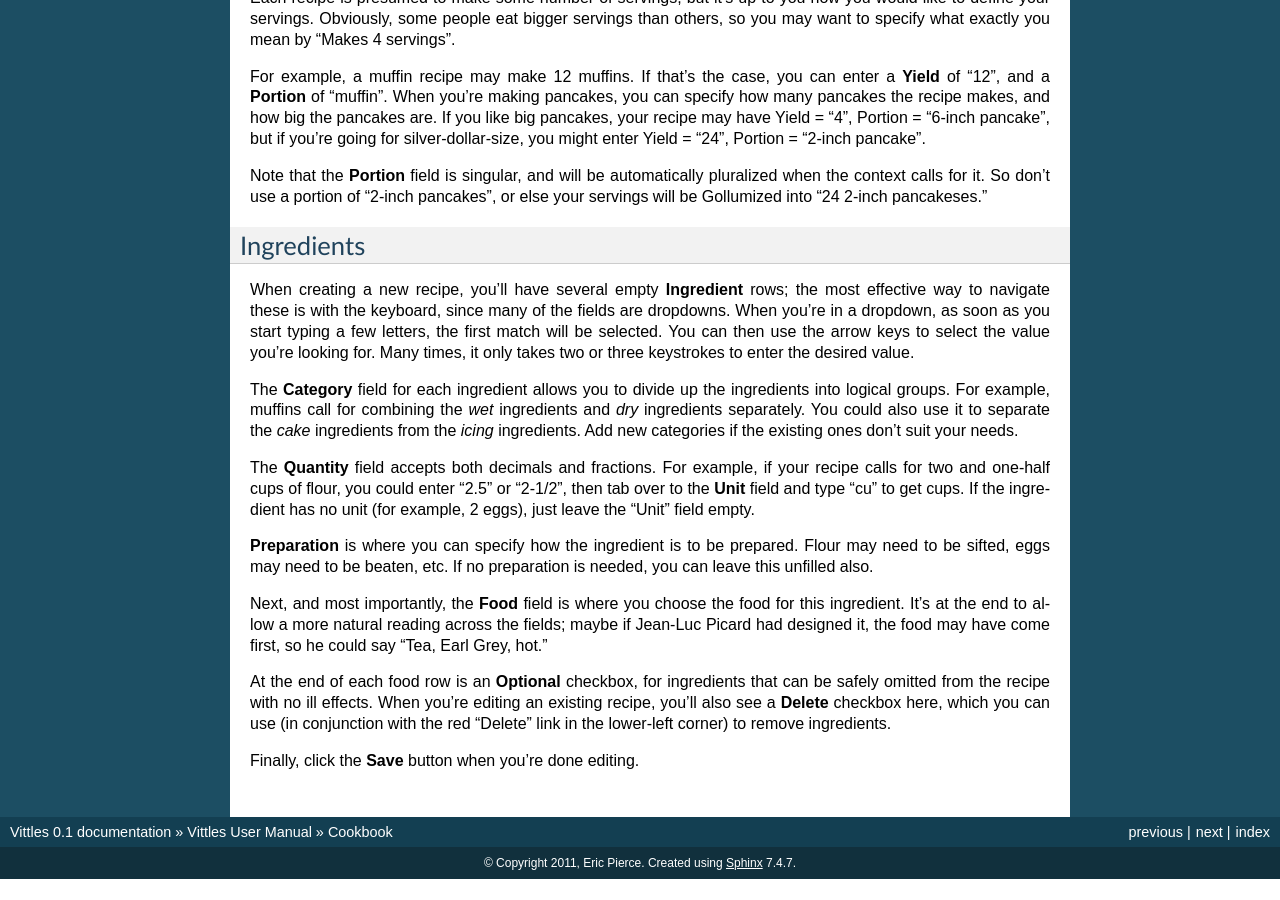
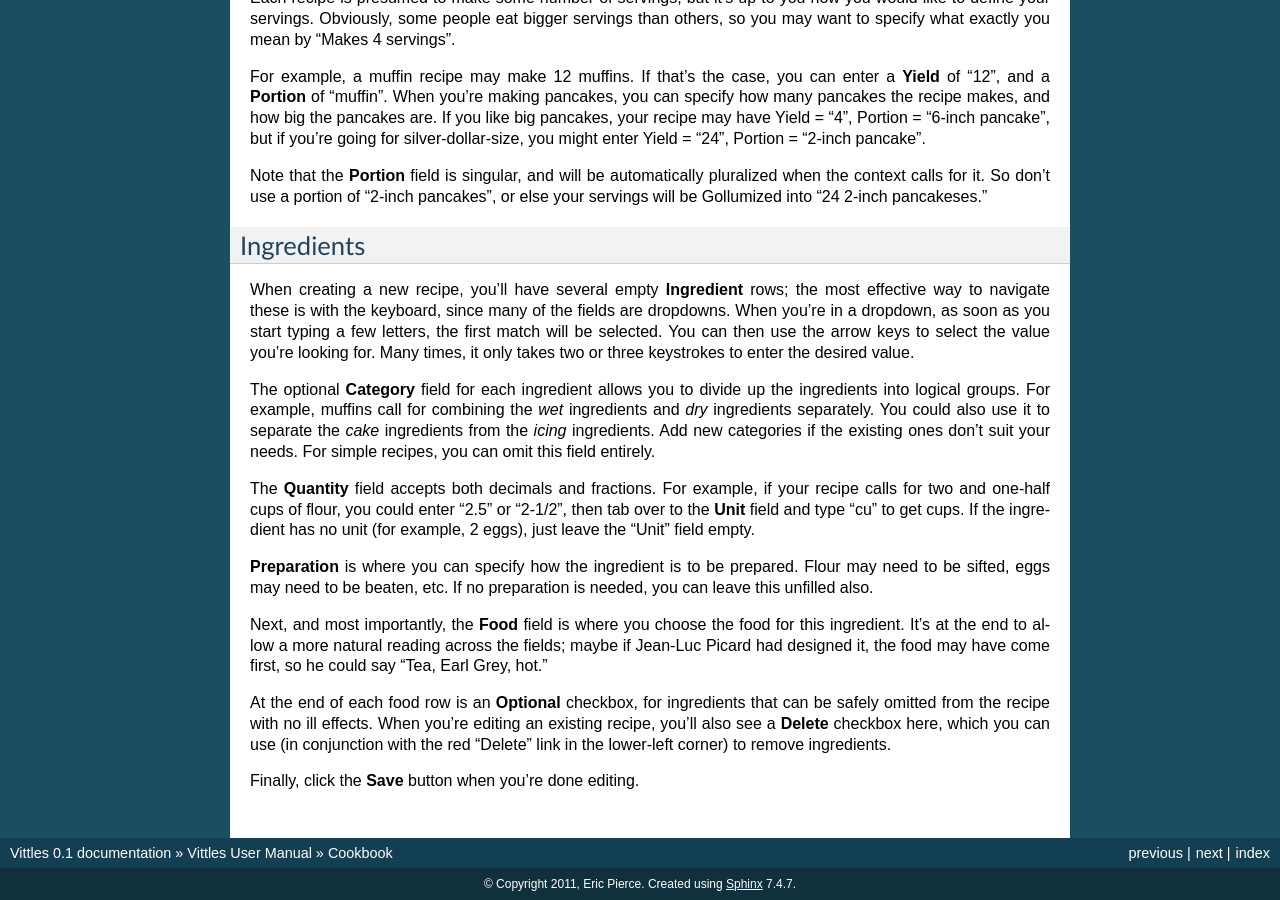
Before and after one commit to wapcaplet/vittles, a Sphinx documentation site: the page built from docs/source/user_manual/cookbook.rst, in a window 1280 px wide and 900 px high, scrolled down 1317 px. Built offline with Sphinx 7.4.7, drawn with Linux system fonts in a browser that asks for light colours; before the commit the page ends 2196 px from its top, so only the background shows below that.

Commit message:
Documentation tweaks

```diff
--- a/docs/source/user_manual/cookbook.rst
+++ b/docs/source/user_manual/cookbook.rst
@@ -67,11 +67,12 @@ few letters, the first match will be selected. You can then use the arrow keys
 to select the value you're looking for. Many times, it only takes two or three
 keystrokes to enter the desired value.
 
-The **Category** field for each ingredient allows you to divide up the ingredients
-into logical groups. For example, muffins call for combining the *wet*
-ingredients and *dry* ingredients separately. You could also use it to separate
-the *cake* ingredients from the *icing* ingredients. Add new categories if the
-existing ones don't suit your needs.
+The optional **Category** field for each ingredient allows you to divide up the
+ingredients into logical groups. For example, muffins call for combining the
+*wet* ingredients and *dry* ingredients separately. You could also use it to
+separate the *cake* ingredients from the *icing* ingredients. Add new categories
+if the existing ones don't suit your needs. For simple recipes, you can omit
+this field entirely.
 
 The **Quantity** field accepts both decimals and fractions. For example, if your
 recipe calls for two and one-half cups of flour, you could enter "2.5" or
```
Also changed, not shown: docs/source/user_manual/nutrition.rst (+4 -4 lines).
